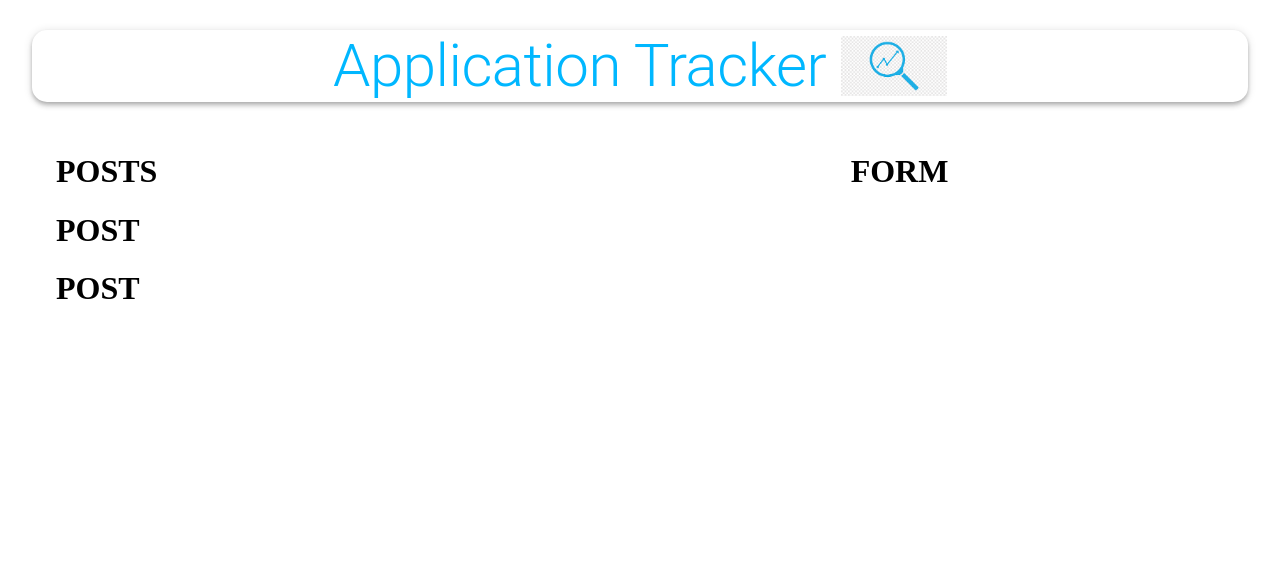
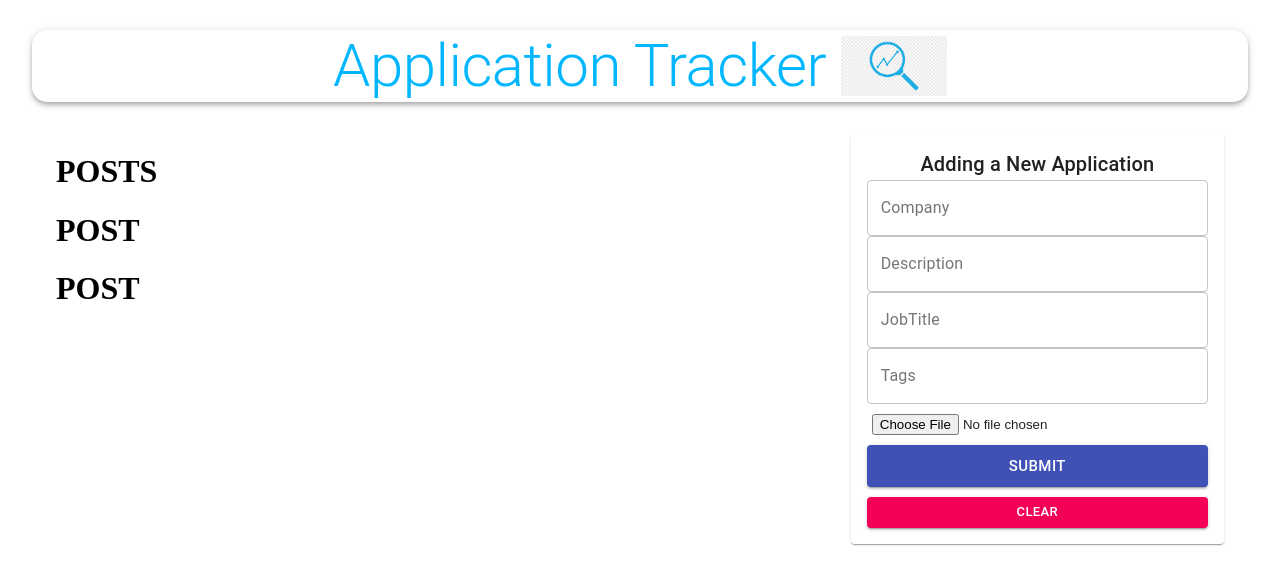
Before and after one commit to CaarnHeir/Application_Repo, a React (Create React App) app in the folder client/: page / in a window 1280 px wide. Shown: the top 584 px of the page. Built offline with nearby package versions, Linux system fonts and the light colour scheme; no server answers.

Commit message:
created form

```diff
--- a/client/package.json
+++ b/client/package.json
@@ -2,6 +2,7 @@
   "name": "client",
   "version": "0.1.0",
   "private": true,
+  "proxy": "http://localhost:5000",
   "dependencies": {
     "@material-ui/core": "^4.12.3",
     "@testing-library/jest-dom": "^5.16.1",
--- a/client/src/App.js
+++ b/client/src/App.js
@@ -1,13 +1,21 @@
-import React from "react";
+import React, { useEffect } from "react";
 import { Container, AppBar, Typography, Grow, Grid } from '@material-ui/core';
+import { useDispatch } from 'react-redux';
+
+import { getPosts } from './actions/posts';
 import Posts from "./components/Posts/Posts";
 import Form from "./components/Form/Form";
-
 import applicationLogo from './images/applicationLogo.png';
 import useStyles from './styles';
 
 const App = () => {
     const classes = useStyles();
+    const  dispatch = useDispatch();
+
+    useEffect(() => {
+        dispatch(getPosts());
+    }, [dispatch]);
+
     return (
         <Container maxwidth = 'lg'>
             <AppBar className = {classes.appBar} position = 'static' color = 'inherit'>
--- a/client/src/actions/posts.js
+++ b/client/src/actions/posts.js
@@ -0,0 +1,12 @@
+import * as api from '../api';
+
+//Action Creators
+
+export const getPosts = () => async (dispatch) =>  {
+    try {
+        const { data } = await api.fetchPosts();
+        dispatch({ type: 'FETCH_ALL', payload: data });
+    } catch (error) {
+        console.log(error.message);
+    }
+}
--- a/client/src/components/Form/Form.js
+++ b/client/src/components/Form/Form.js
@@ -1,11 +1,70 @@
-import React from "react";
+import React, { useState }from "react";
+import { TextField, Button, Typography, Paper } from "@material-ui/core";
+import FileBase from 'react-file-base64';
+
 import useStyles from './styles';
 
 
 const Form = () => {
+    const [postData, setPostData] = useState ({
+       company: '', description: '', jobTitle: '', tags: '', selectedFile: ''
+    });
     const classes = useStyles();
+    const handleSubmit = () => {
+
+    }
+    const clear = () => {
+
+    }
     return(
-        <h1>FORM</h1>
+        <Paper className= {classes.paper}>
+            <form autoComplete="off" noValidate className={classes.form} onSubmit={handleSubmit}>
+                <Typography variant= 'h6'>Adding a New Application</Typography>
+                <TextField
+                    name = "company"
+                    variant = "outlined"
+                    label = "Company"
+                    fullWidth
+                    value = {postData.company}
+                    onChange = {(e) => setPostData({ ...postData, company: e.target.value })}
+                />
+                <TextField
+                    name = "description"
+                    variant = "outlined"
+                    label = "Description"
+                    fullWidth
+                    value = {postData.description}
+                    onChange = {(e) => setPostData({ ...postData, description: e.target.value })}
+                />
+                <TextField
+                    name = "jobTitle"
+                    variant = "outlined"
+                    label = "JobTitle"
+                    fullWidth
+                    value = {postData.jobTitle}
+                    onChange = {(e) => setPostData({ ...postData, jobTitle: e.target.value })}
+                />
+                <TextField
+                    name = "tags"
+                    variant = "outlined"
+                    label = "Tags"
+                    fullWidth
+                    value = {postData.tags}
+                    onChange = {(e) => setPostData({ ...postData, tags: e.target.value })}
+                />
+                <div className = {classes.fileInput} >
+                    <FileBase
+                        type='file'
+                        multiple = {false}
+                        onDone= {({base64}) => setPostData({ ...postData, selectedFile: base64})}
+
+                    />
+                </div>
+                <Button className={classes.buttonSubmit} variant = 'contained' color = 'primary' size = 'large' type = 'submit' fullWidth>Submit</Button>
+                <Button variant = 'contained' color = 'secondary' size = 'small' onClick = {clear} fullWidth>Clear</Button>
+            </form>
+        </Paper>
+
     )
 }
 
--- a/client/src/components/Posts/Posts.js
+++ b/client/src/components/Posts/Posts.js
@@ -1,10 +1,15 @@
 import React from "react";
+import { useSelector } from 'react-redux';
+
 import Post from "./Post/Post";
 import useStyles from './styles';
 
 
 const Posts = () => {
+    const posts = useSelector((state)=> state.posts);
     const classes = useStyles();
+
+    console.log(posts);
     return(
         <>
             <h1>POSTS</h1>
--- a/client/src/index.js
+++ b/client/src/index.js
@@ -9,4 +9,9 @@ import App from './App';
 
 const store = createStore(reducers, compose(applyMiddleware(thunk)));
 
-ReactDOM.render(<App />, document.getElementById('root'));
+ReactDOM.render(
+    <Provider store = {store}>
+        <App />
+    </Provider>,
+    document.getElementById('root')
+);
--- a/client/src/reducers/posts.js
+++ b/client/src/reducers/posts.js
@@ -1,7 +1,7 @@
 export default (posts = [], action) => {
     switch (action.type) {
         case 'FETCH_ALL':
-            return posts;
+            return action.payload;
         case 'CREATE':
             return posts;
         default:
```
